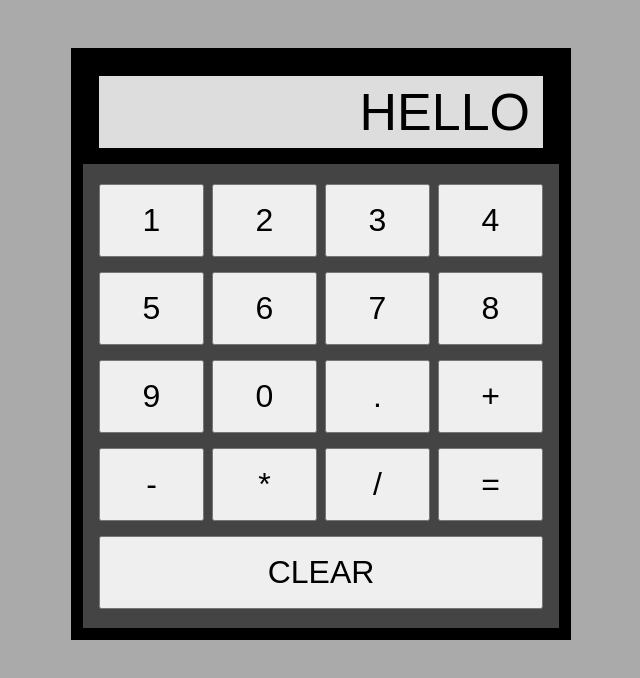
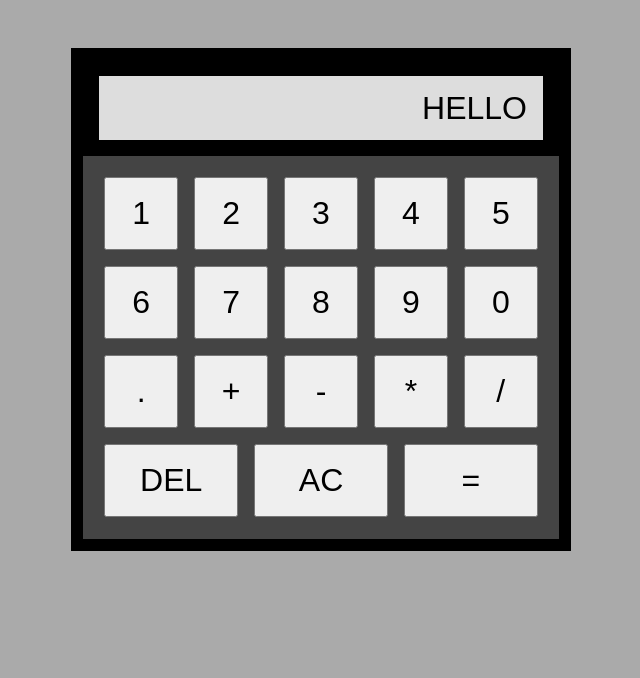
Before and after one commit to estremenyo/calculator, a plain HTML site: page index.html in a window 1280 px wide. Shown: the whole page, without its empty margins (319-959 px from the left). Drawn offline with Linux system fonts and the light colour scheme.

Commit message:
Cleaned up code and UI

```diff
--- a/index.html
+++ b/index.html
@@ -27,9 +27,10 @@
                 <button class="number">-</button>
                 <button class="operator">*</button>
                 <button class="operator">/</button>
-                <button class="equals">=</button>
 
-                <button class="clear">CLEAR</button>
+                <button class="backspace bigger">DEL</button>
+                <button class="clear bigger">AC</button>
+                <button class="equals bigger">=</button>
             </div>
     </div>
 
--- a/script.js
+++ b/script.js
@@ -4,6 +4,7 @@ let num2 = "";
 let display = document.querySelector(".display");
 let needToClearScreen = true;
 let decimalExists = false;
+let dividedByZero = false;
 
 document.querySelectorAll("button").forEach(button =>
     button.addEventListener("click", clearInitial));
@@ -14,6 +15,8 @@ document.querySelectorAll(".number, .operator").forEach(updateButton =>
     updateButton.addEventListener("click", updateDisplay));
 
 document.querySelector(".equals").addEventListener("click", evaluateDisplay);
+
+document.querySelector(".backspace").addEventListener("click", deleteFromDisplay);
 
 
 
@@ -43,12 +46,16 @@ function operate(num1, operator, num2) {
 }
 
 
-function removeFromDisplay(e) {
+function removeFromDisplay() {
     display.textContent = "";
     num1 = "";
     num2 = "";
     operator = "";
     decimalExists = false;
+}
+
+function deleteFromDisplay() {
+    display.textContent = display.textContent.slice(0, -1);
 }
 
 function clearInitial() {
@@ -87,12 +94,15 @@ function evaluateDisplay() {
             num2 = "";
             operator = display.textContent[i];
         }
+        if (operator == "/" && num2 == "0") dividedByZero = true;
     }
 
     num1 = operate(num1, operator, num2);
-    num1 = checkDecimal(num1, 5);
-    if (num1 == Infinity) display.textContent = "ERROR";
-    else display.textContent = num1;
+    if (num1 == Infinity && dividedByZero) display.textContent = "ERROR";
+    else {
+        num1 = checkDecimal(num1, 5);
+        display.textContent = num1;
+    }
     needToClearScreen = true;
 }
 
--- a/style.css
+++ b/style.css
@@ -1,7 +1,7 @@
 body {
     padding: 0px;
     margin: 0px;
-    font-size: 3rem;
+    font-size: 3em;
     background: #aaa;
     box-sizing: border-box;
 }
@@ -24,10 +24,10 @@ body {
 }
 
 .display {
-    height: 2em;
+    height: 3em;
     justify-content: flex-end;
-    padding-right: 0.25em;
-    font-size: 3.25rem;
+    padding-right: 0.5em;
+    font-size: 2rem;
     background: #ddd;
     box-sizing: border-box;
     border: 1rem solid black;
@@ -36,17 +36,21 @@ body {
 }
 
 .buttons {
-    padding: 1rem;
+    padding: 1.33rem;
     flex-wrap: wrap;
     justify-content: center;
     font-weight: bold;
-    gap: 0.5rem;
+    gap: 1rem;
     background: #444;
-    height: 9em;
+
 }
 
 button {
     padding: 1rem;
-    flex: 20%;
+    flex: 15%;
     font-size: 2rem;
 }
+
+.bigger {
+    flex: 30%;
+}
```
